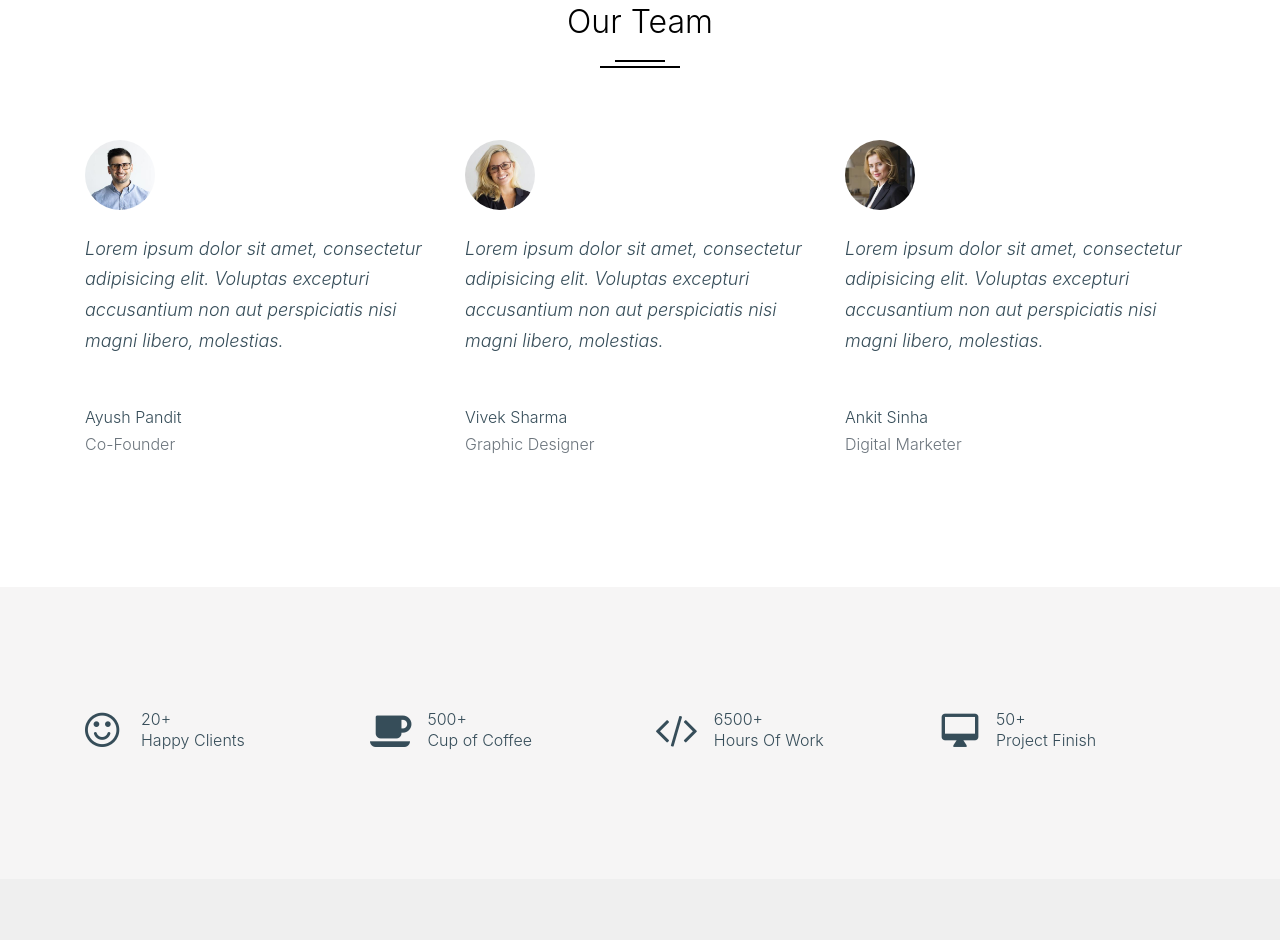
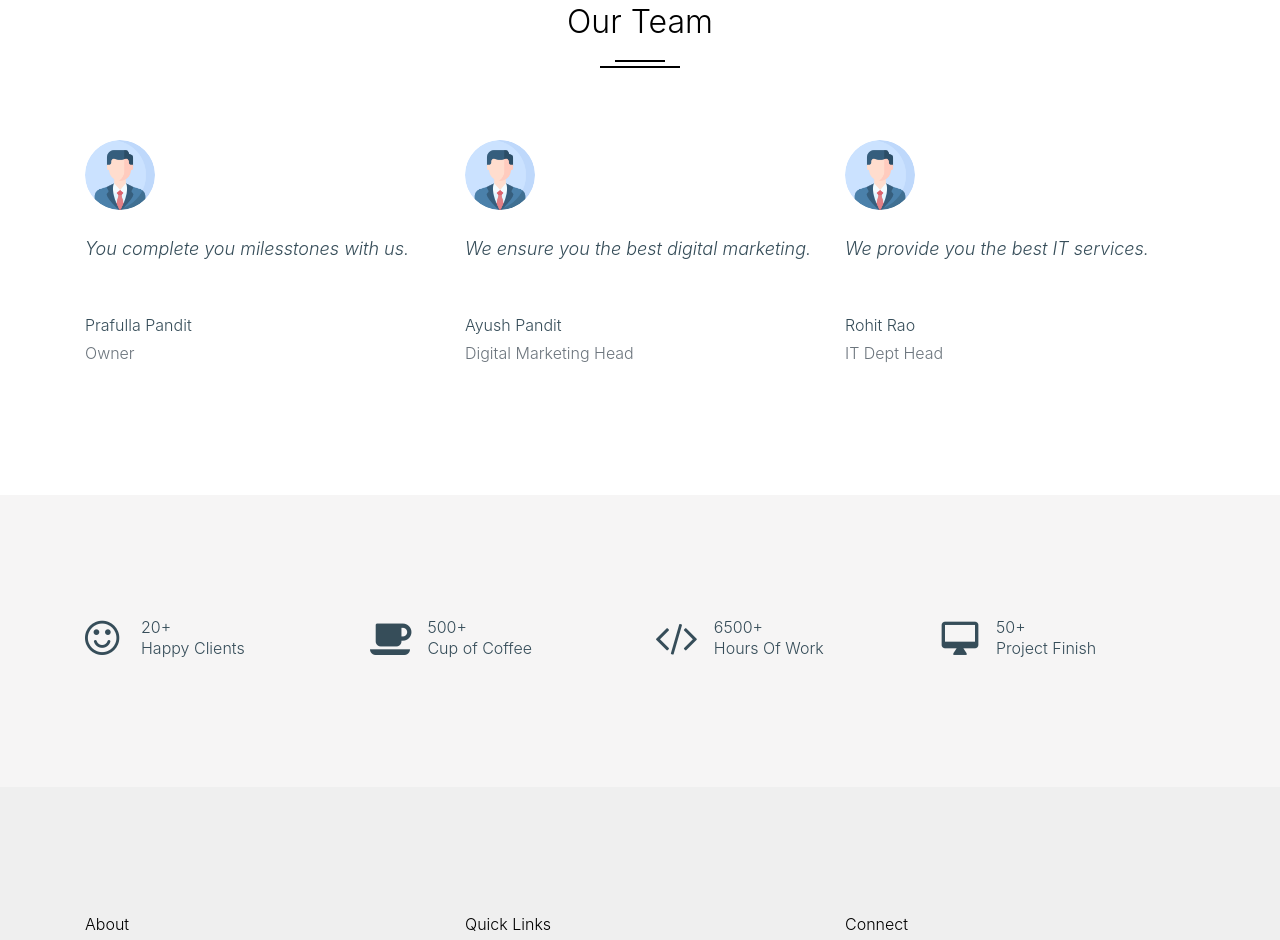
Before and after one commit to auraadvert/officialwebsite, a plain HTML site: page about.html in a window 1280 px wide. Shown: the part 1270-2210 px from the top of the page. Drawn offline with Linux system fonts and the light colour scheme; files whose address does not match are found by name; a web font is replaced by a local one.

Commit message:
team section updated

```diff
--- a/about.html
+++ b/about.html
@@ -166,14 +166,14 @@
 
             <div>
               <div class="person-pic-39219 mb-4">
-                <img src="images/person_1.jpg" alt="Image" class="img-fluid">
+                <img src="images/teamimg.png" alt="Image" class="img-fluid">
               </div>
 
               <blockquote class="quote_39823 mb-5">
-                <p>Lorem ipsum dolor sit amet, consectetur adipisicing elit. Voluptas excepturi accusantium non aut perspiciatis nisi magni libero, molestias.</p>
+                <p>You complete you milesstones with us.</p>
               </blockquote>
-              <p class="mb-0">Ayush Pandit</p>
-              <p class="text-muted">Co-Founder</p>
+              <p class="mb-0">Prafulla Pandit</p>
+              <p class="text-muted">Owner</p>
             </div>
           </div>
           <div class="col-lg-4 col-md-6">
@@ -181,13 +181,13 @@
 
             <div>
               <div class="person-pic-39219 mb-4">
-                <img src="images/person_2.jpg" alt="Image" class="img-fluid">
+                <img src="images/teamimg.png" alt="Image" class="img-fluid">
               </div>
               <blockquote class="quote_39823 mb-5">
-                <p>Lorem ipsum dolor sit amet, consectetur adipisicing elit. Voluptas excepturi accusantium non aut perspiciatis nisi magni libero, molestias.</p>
+                <p>We ensure you the best digital marketing.</p>
               </blockquote>
-              <p class="mb-0">Vivek Sharma</p>
-              <p class="text-muted">Graphic Designer</p>
+              <p class="mb-0">Ayush Pandit</p>
+              <p class="text-muted">Digital Marketing Head</p>
             </div>
 
           </div>
@@ -195,13 +195,13 @@
 
             <div>
               <div class="person-pic-39219 mb-4">
-                <img src="images/person_3.jpg" alt="Image" class="img-fluid">
+                <img src="images/teamimg.png" alt="Image" class="img-fluid">
               </div>
               <blockquote class="quote_39823 mb-5">
-                <p>Lorem ipsum dolor sit amet, consectetur adipisicing elit. Voluptas excepturi accusantium non aut perspiciatis nisi magni libero, molestias.</p>
+                <p>We provide you the best IT services.</p>
               </blockquote>
-              <p class="mb-0">Ankit Sinha</p>
-              <p class="text-muted">Digital Marketer</p>
+              <p class="mb-0">Rohit Rao</p>
+              <p class="text-muted">IT Dept Head</p>
             </div>
           </div>
         </div>
```
Also changed, not shown: images/teamimg.png (added).
